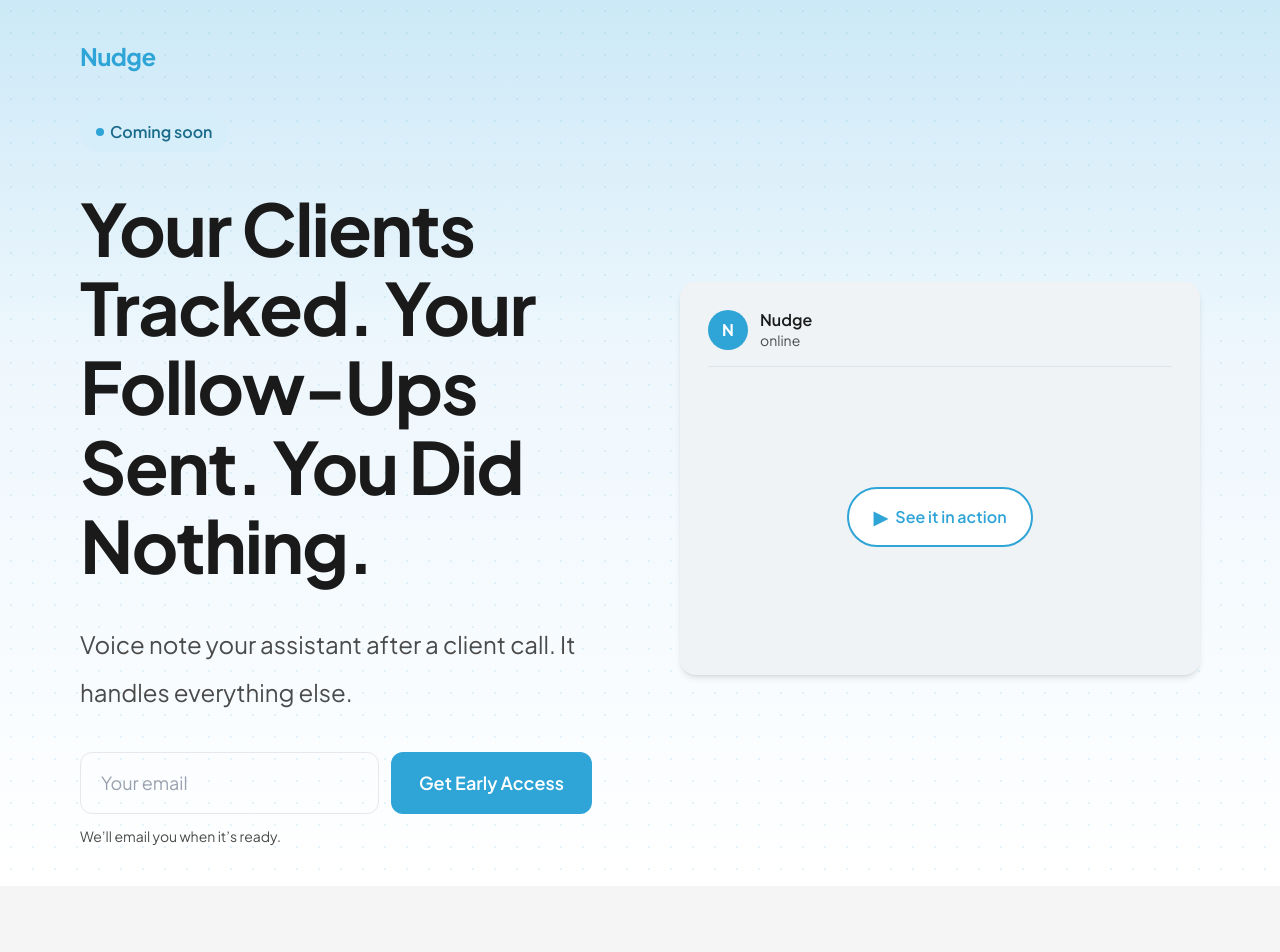
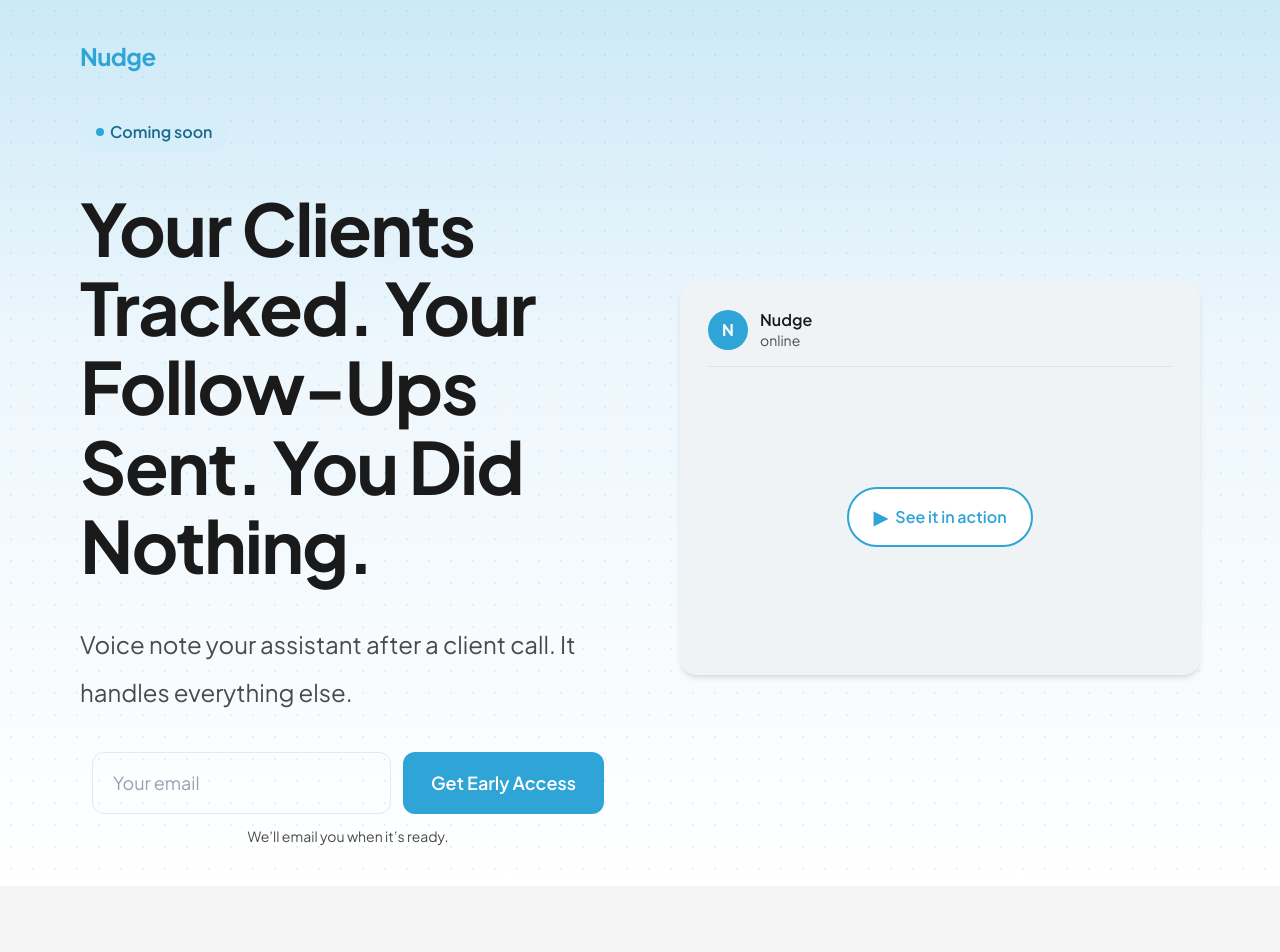
Before and after one commit to jacekimmy/nudge-waitlist, a Next.js app: page / in a window 1280 px wide. Shown: the top 952 px of the page. Built offline with nearby package versions, Linux system fonts and the light colour scheme.

Commit message:
fix email form centering

```diff
--- a/src/components/EmailCapture.tsx
+++ b/src/components/EmailCapture.tsx
@@ -48,7 +48,7 @@
   }
 
   return (
-    <div className="w-full flex flex-col">
+    <div className="w-full flex flex-col items-center">
       <form onSubmit={handleSubmit} className="flex flex-col sm:flex-row gap-3 w-full max-w-lg">
         <input
           type="email"
```
